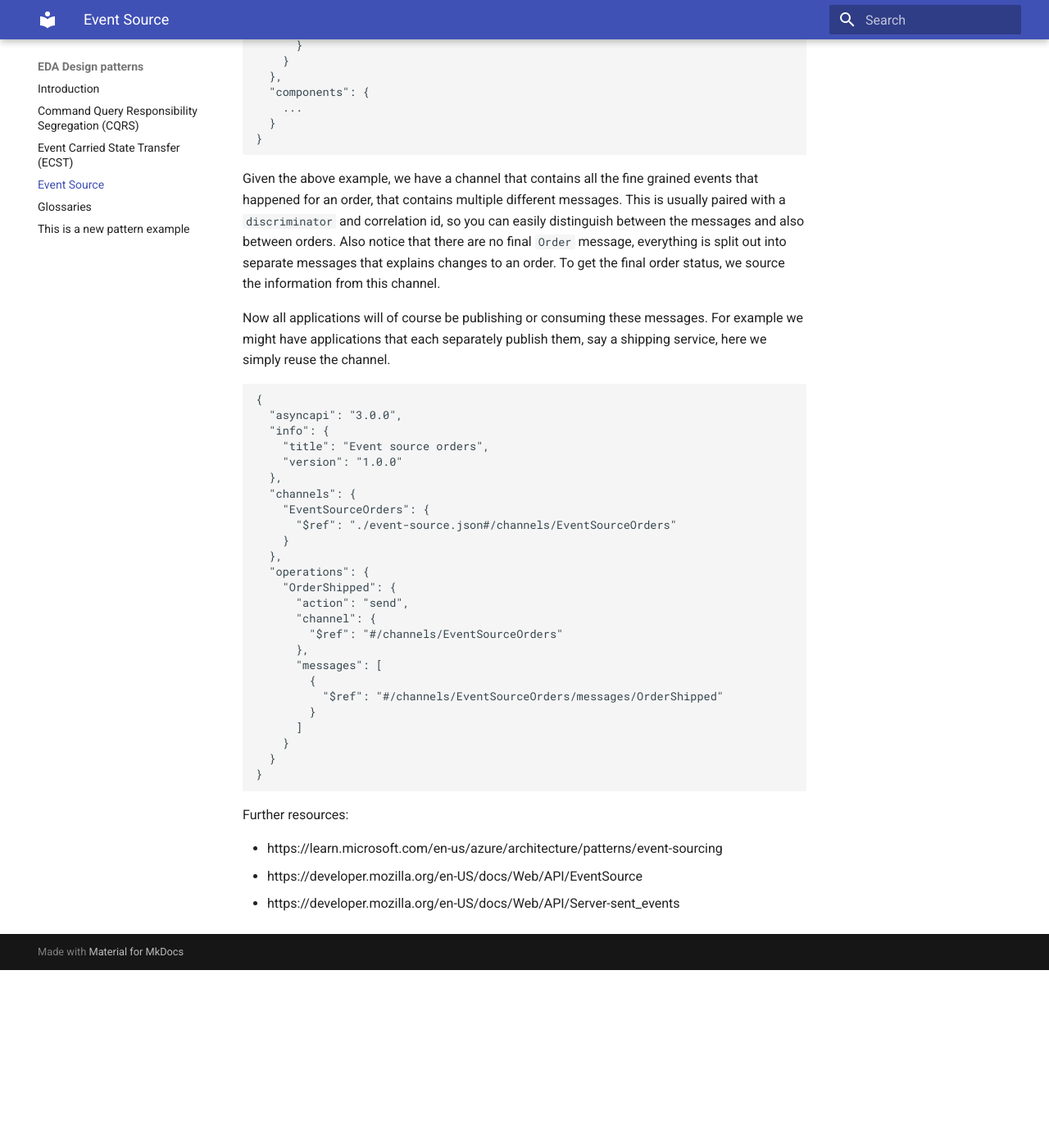
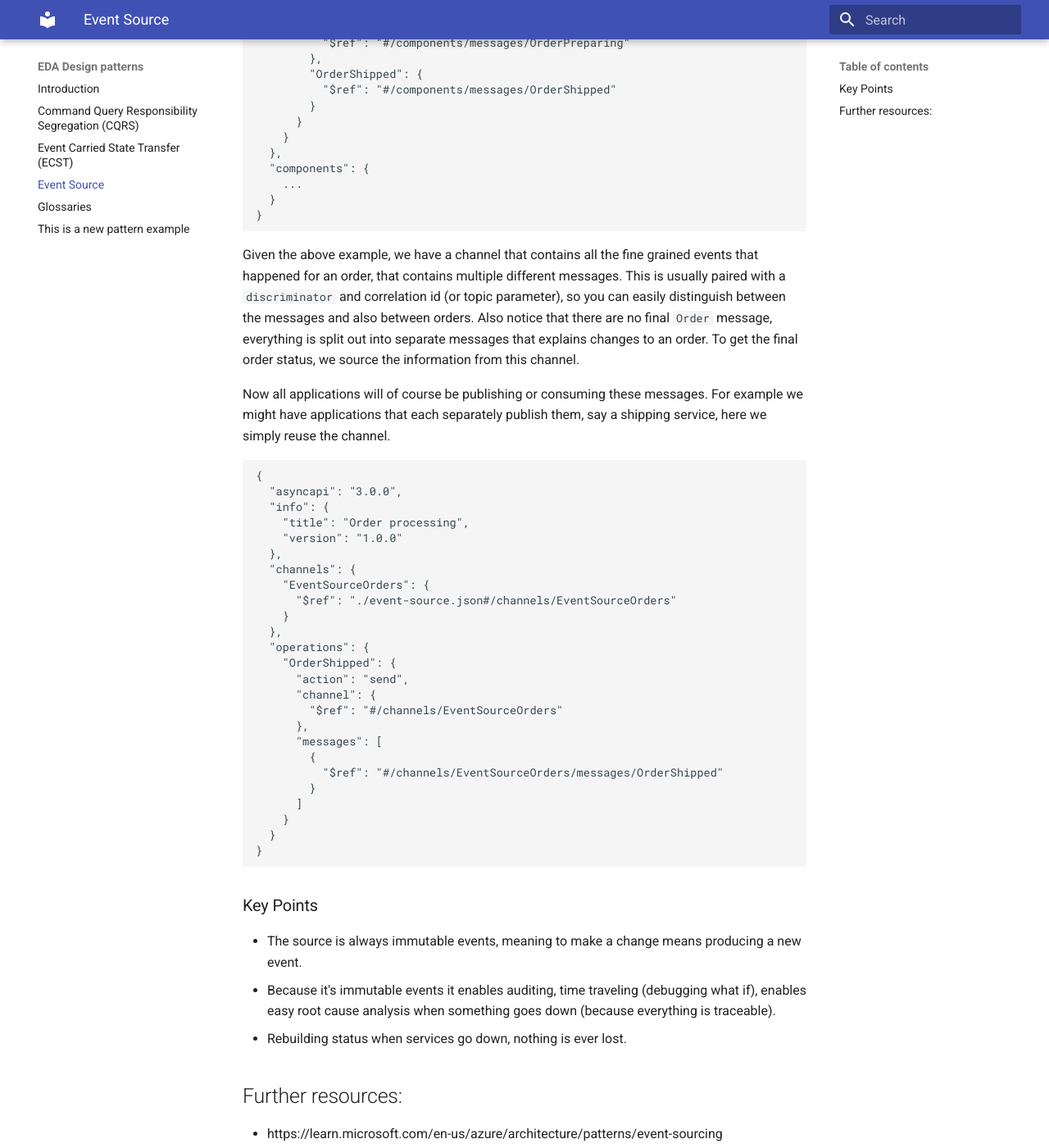
Before and after one commit to jonaslagoni/design-patterns, an MkDocs documentation site: the page built from patterns/event-source.md, in a window 1280 px wide and 1400 px high, scrolled down 886 px. Shown: the whole window at 82% size. Built offline with MkDocs 1.6.1 and Material for MkDocs 9.7.7, drawn with Linux system fonts in a browser that asks for light colours; before the commit the page ends 2069 px from its top, so only the background shows below that; some of the changed text lies outside the part shown.

Commit message:
update source

````diff
--- a/patterns/event-source.md
+++ b/patterns/event-source.md
@@ -4,7 +4,9 @@
 ---
 
 # Event Source
-In a nutshell it is the principle of having a stream of events, each describing the change that is happening, similar to Blockchain, just not as rigid. This principle is closely related to [fine grained events](event-carried-state-transfer.md#fine-grained). This is because that if you lose the current accumulated state, say the state of the customer address, if it's event sourced, you should easily be able to recover the customer state using the original source. Event sourcing is usually paired with a broker or a data lake that stores the events for a long time enabling you to recover correctly.
+In a nutshell it is the principle of having a stream of events, each describing the change that is happening, similar to Blockchain, just not as rigid. This principle is closely related to [fine grained events](event-carried-state-transfer.md#fine-grained). This is because that if you lose the current accumulated state, say the state of the customer, if it's event sourced, you should easily be able to recover the customer state using the original source. Event sourcing is usually paired with a broker or a data lake that stores the events for a long time enabling you to recover correctly.
+
+Event Source is in its nature append-only, meaning that events once entered the stream cannot change, only be appended. If the data is not append-only, you allow to modify, delete, or reorder those events it would make it an Mutable Event Log.
 
 NOTICE: Event Source and [EventSource](https://developer.mozilla.org/en-US/docs/Web/API/EventSource), is two different things, the first is a design pattern, the second is a the interface for [server-sent-events](https://developer.mozilla.org/en-US/docs/Web/API/Server-sent_events)
 
@@ -42,7 +44,7 @@
 }
 ```
 
-Given the above example, we have a channel that contains all the fine grained events that happened for an order, that contains multiple different messages. This is usually paired with a `discriminator` and correlation id, so you can easily distinguish between the messages and also between orders. Also notice that there are no final `Order` message, everything is split out into separate messages that explains changes to an order. To get the final order status, we source the information from this channel.
+Given the above example, we have a channel that contains all the fine grained events that happened for an order, that contains multiple different messages. This is usually paired with a `discriminator` and correlation id (or topic parameter), so you can easily distinguish between the messages and also between orders. Also notice that there are no final `Order` message, everything is split out into separate messages that explains changes to an order. To get the final order status, we source the information from this channel.
 
 Now all applications will of course be publishing or consuming these messages. For example we might have applications that each separately publish them, say a shipping service, here we simply reuse the channel.
 
@@ -50,7 +52,7 @@
 {
   "asyncapi": "3.0.0",
   "info": {
-    "title": "Event source orders",
+    "title": "Order processing",
     "version": "1.0.0"
   },
   "channels": {
@@ -74,8 +76,15 @@
 }
 ```
 
-Further resources:
+### Key Points
+- The source is always immutable events, meaning to make a change means producing a new event.
+- Because it's immutable events it enables auditing, time traveling (debugging what if), enables easy root cause analysis when something goes down (because everything is traceable).
+- Rebuilding status when services go down, nothing is ever lost.
+
+
+## Further resources:
 
 - https://learn.microsoft.com/en-us/azure/architecture/patterns/event-sourcing
 - https://developer.mozilla.org/en-US/docs/Web/API/EventSource
 - https://developer.mozilla.org/en-US/docs/Web/API/Server-sent_events
+- https://www.eventstore.com/event-sourcing
````
Also changed, not shown: patterns/command-query-responsibility-segregation.md (+1 -1 lines), patterns/event-carried-state-transfer.md (+5 -5 lines), patterns/index.md (+1 -1 lines).
